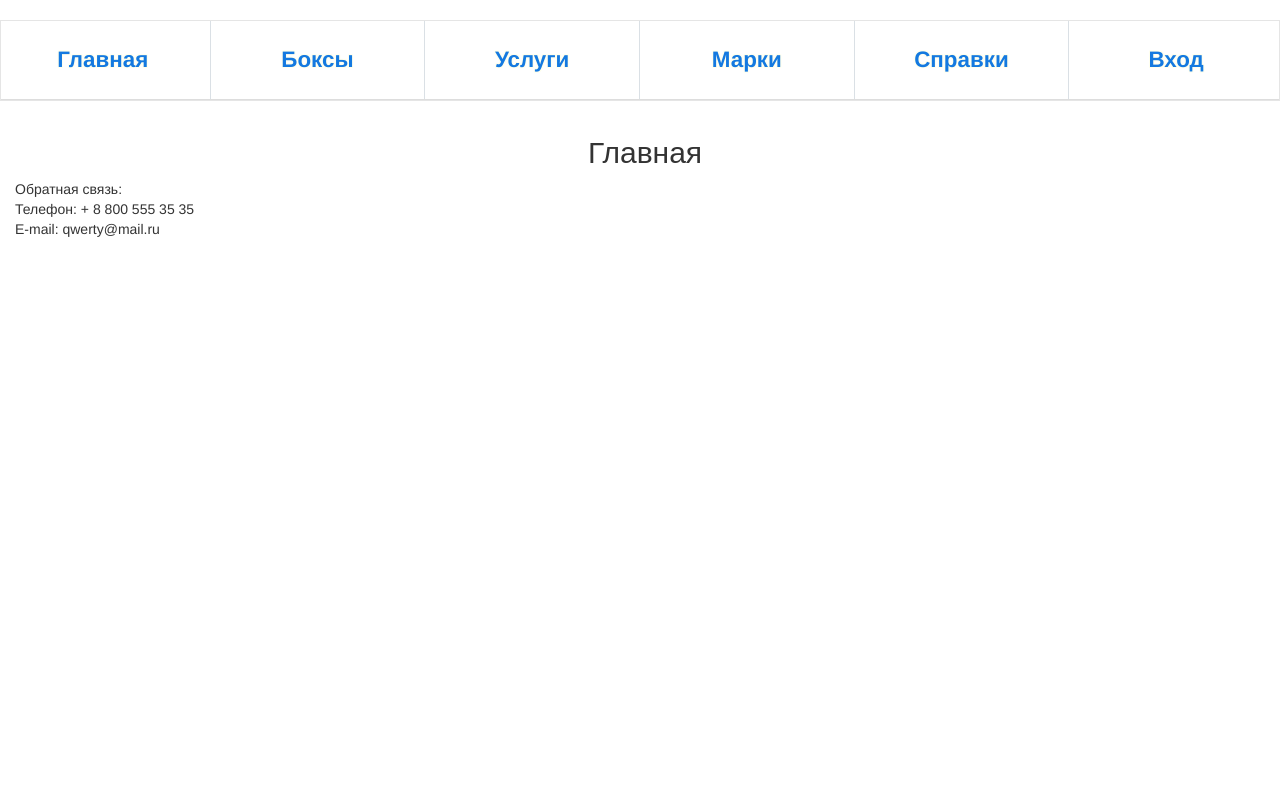
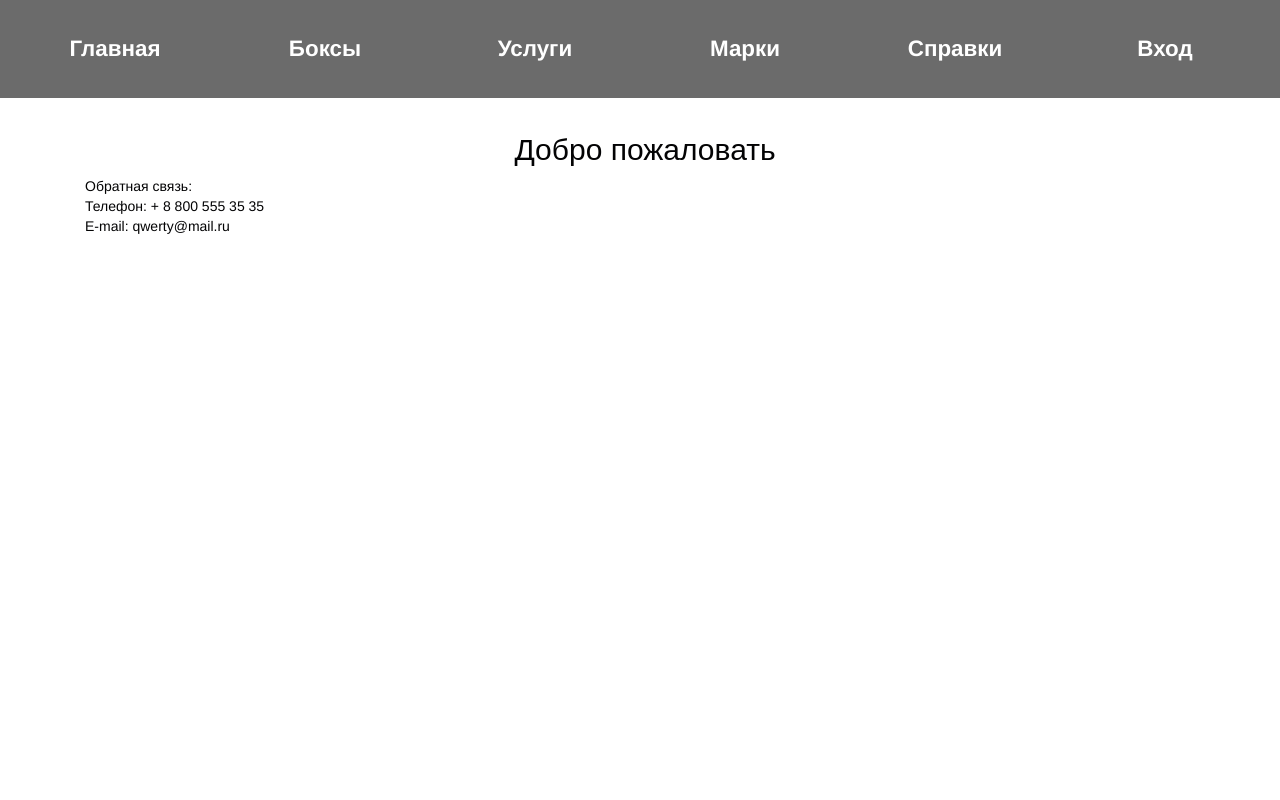
Before and after one commit to strangecamelcaselogin/db_course_project, a Flask app: page / in a window 1280 px wide. Run offline with Flask 2, Linux system fonts and the light colour scheme; some libraries are stand-ins or nearby versions.

Commit message:
Исправлено все

```diff
--- a/loginform.py
+++ b/loginform.py
@@ -3,16 +3,15 @@ from wtforms import StringField, PasswordField
 from wtforms.validators import DataRequired, Length, ValidationError
 
 
-Symbols = list('QWERTYUIOPASDFGHJKLZXCVBNM_ qwertyuiopasdfghjklzxcvbnm')
-print(Symbols)
+Symbols = list('QWERTYUIOPASDFGHJKLZXCVBNM_ qwertyuiopasdfghjklzxcvbnm0123456789@')
+
 
 class LoginForm(Form):
-    def passValidator(self, field):
-        password = field.data  # str
+    def pass_validator(self, field):
+        password = field.data
         for symbol in password:
             if symbol not in Symbols:
-                print('nope')
-                raise ValidationError('chmod')
+                raise ValidationError('Недопустимый символ')
 
     login = StringField('Логин', [DataRequired(), Length(min=4, max=32)])
-    password = PasswordField('Пароль', [DataRequired(), Length(min=8, max=32), passValidator])
+    password = PasswordField('Пароль', [DataRequired(), Length(min=8, max=32), pass_validator])
--- a/main.py
+++ b/main.py
@@ -1,14 +1,51 @@
 from flask import Flask
-from flask import render_template
-from flask import session, redirect, url_for, escape, request
+from flask import render_template, redirect, \
+    request, session, url_for, escape
 
 from loginform import LoginForm
+
+
 app = Flask(__name__)
 
 
-@app.route('/', methods=['GET', 'POST'])
+
+@app.route('/Index.html')
+def main():
+    return redirect('/')
+
+
+@app.route('/')
 def index():
+    return render_template('index.html')
 
+
+@app.route('/Box')
+def box():
+    return render_template('Box.html')
+
+
+@app.route('/Service')
+def service():
+
+    return render_template('Service.html')
+
+@app.route('/Ref')
+def ref():
+    return render_template('Ref.html')
+
+
+@app.route('/Mark')
+def mark():
+    return render_template('Mark.html')
+
+
+@app.route('/Registration.html')
+def registration():
+    return render_template("Registration.html")
+
+
+@app.route('/Login', methods=['GET', 'POST'])
+def login():
     form = LoginForm(request.form)
 
     if request.method == 'POST':
@@ -19,12 +56,7 @@ def index():
         else:
             print('not valid')
 
-    return render_template('index.html', form=form)
-
-
-@app.route('/Index.html')
-def main():
-    return redirect('/')
+    return render_template('Login.html', form=form)
 
 
 if __name__ == '__main__':
--- a/static/style.css
+++ b/static/style.css
@@ -1,7 +1,8 @@
 body
 {
-  background: #ffffff;
+  background: #fff;
   margin: 0px!important;
+  color: #030304;
 }
 
 .fig
@@ -40,14 +41,13 @@ nav
 {
   display: block;
   margin: 0 auto;
-  background-color: #ffffff;
+  background-color: #5b5b5b;
+  opacity: 0.9;
   background-attachment: fixed;
   background-repeat: repeat;
-  border: 1px solid rgba(0, 0, 0, 0.10);
   /*box-shadow: 0 1px 1px rgba(10, 10, 10, 0.2);*/
   outline: none;
   font-weight: bold;
-  color: #8a6000;
 }
 
 #ddmenu
@@ -60,7 +60,7 @@ nav
   outline: none;
   cursor: pointer;
   font-weight: bold;
-  /*color: #000000;*/
+  color: #fff;
 }
 
 #ddmenu li
@@ -71,8 +71,7 @@ nav
   padding-right: 0px!important;
   float: left;
   font-size: 1.6em;
- text-shadow: #ffe 1px 0px, #ffe 1px 1px, #ffe 0px 1px, #ffe -1px 1px, #ffe -1px  0px, #ffe -1px -1px, #ffe 0px -1px, #ffe 1px -1px;
-  border-right: 1px solid #dae0e5;
+  /*text-shadow: #ffe 1px 0px, #ffe 1px 1px, #ffe 0px 1px, #ffe -1px 1px, #ffe -1px  0px, #ffe -1px -1px, #ffe 0px -1px, #ffe 1px -1px;*/
 }
 
 #ddmenu :last-child
@@ -88,15 +87,22 @@ nav
   line-height: 78px;
   font-weight: Arial;
   text-decoration: none;
-  color: #1479e0 ;
   -webkit-transition: all 0.2s linear;
   -moz-transition: all 0.2s linear;
   -o-transition: all 0.2s linear;
   transition: all 0.2s linear;
 }
 
+
 /*выделенная ссылка*/
-#ddmenu li:hover > a { color: #0996c0; background: #989ea0; opacity: 0.9}
+
+.nav-tabs>li.active>a, .nav-tabs>li.active>a:hover, .nav-tabs>li.active>a:focus
+{
+color: #000!important;
+}
+#ddmenu li:hover > a { color: #000!important; background: #989ea0; opacity: 0.9}
+
+#ddmenu li a:active { color: #000!important; background: #fff!important;}
 
 #ddmenu ul
 {
@@ -173,8 +149,24 @@ div .form-group div
 padding-left: 5%;
 padding-right: 5%;
 }
+div .container
+{
+    background: #111111;
+    opacity: 0.7;
+    margin-top: 25px;
+    width: 66%;
+
+}
 #ddmenu li .col-sm-2
 {
 padding-left: 0px!important;
 padding-right: 0px!important;
 }
+li a:active
+{
+color: #000;
+}
+a
+{
+ color: #fff;
+}
--- a/templates/base.html
+++ b/templates/base.html
@@ -1,26 +1,25 @@
 <html>
-	<head>
-		{% if title %}
-		<title>{{title}} - Car</title>
-		{% else %}
-		<title>Car</title>
-		{% endif %}
-	</head>
-	<link rel='stylesheet' href='static/bootstrap.min.css' type='text/css' media='all'>
-	<link rel='stylesheet' href='static/style.css' type='text/css' media='all'>
+<head>
+    <title>Car</title>
+    <link rel='stylesheet' href='static/bootstrap.min.css' type='text/css' media='all'>
+    <link rel='stylesheet' href='static/style.css' type='text/css' media='all'>
+    <link rel="icon" type="image/vnd.microsoft.icon" href="static/favicon.ico"/>
+</head>
  <body>
     <nav>
-		<ul id="ddmenu" class="nav nav-tabs">
-		<div class="row">
-		<li class="active col-sm-2 "><a href="Index.html">Главная</a></li>
-		<li class="col-sm-2"><a href="Box.html">Боксы</a>
-		<li class="col-sm-2"><a href="Service.html">Услуги</a></li>
-		<li class="col-sm-2"><a href="Mark.html">Марки</a></li>
-		<li class="col-sm-2"><a href="Ref.html">Справки</a></li>
-		<li class="col-sm-2"><a href="Login.html">Вход</a></li>
-		</div>
+		<ul id="ddmenu" class="nav">
+		<li class="col-sm-2 "><a href="/" data-toggle="tab">Главная</a></li>
+		<li class="col-sm-2"><a href="Box" data-toggle="tab">Боксы</a>
+		<li class="col-sm-2"><a href="Service" data-toggle="tab">Услуги</a></li>
+		<li class="col-sm-2"><a href="Mark" data-toggle="tab">Марки</a></li>
+		<li class="col-sm-2"><a href="Ref" data-toggle="tab">Справки</a></li>
+		<li class="col-sm-2"><a href="Login" data-toggle="tab">Вход</a></li>
 		</ul>
 	</nav>
-    {% block content %}{% endblock %}
+	<div class="container">
+        <div class="tab-content">
+            {% block content %}{% endblock %}
+        </div>
+	</div>
   </body>
 </html>
--- a/templates/index.html
+++ b/templates/index.html
@@ -1,8 +1,10 @@
+{% extends "base.html" %}
 {% from "_formhelpers.html" import render_field %}
-{% extends "base.html" %}
+
 {% block content %}
 <div class="container-fluid" style="padding: 15px">
-	<h1>Главная</h1>
+	<h1>Добро пожаловать</h1>
+	<p></p>
 	<p>Обратная связь:
 	<br> Телефон: + 8 800 555 35 35
 	<br> E-mail: qwerty@mail.ru</p>
```
Also changed, not shown: other parts of static/style.css (+0 -30 lines).
